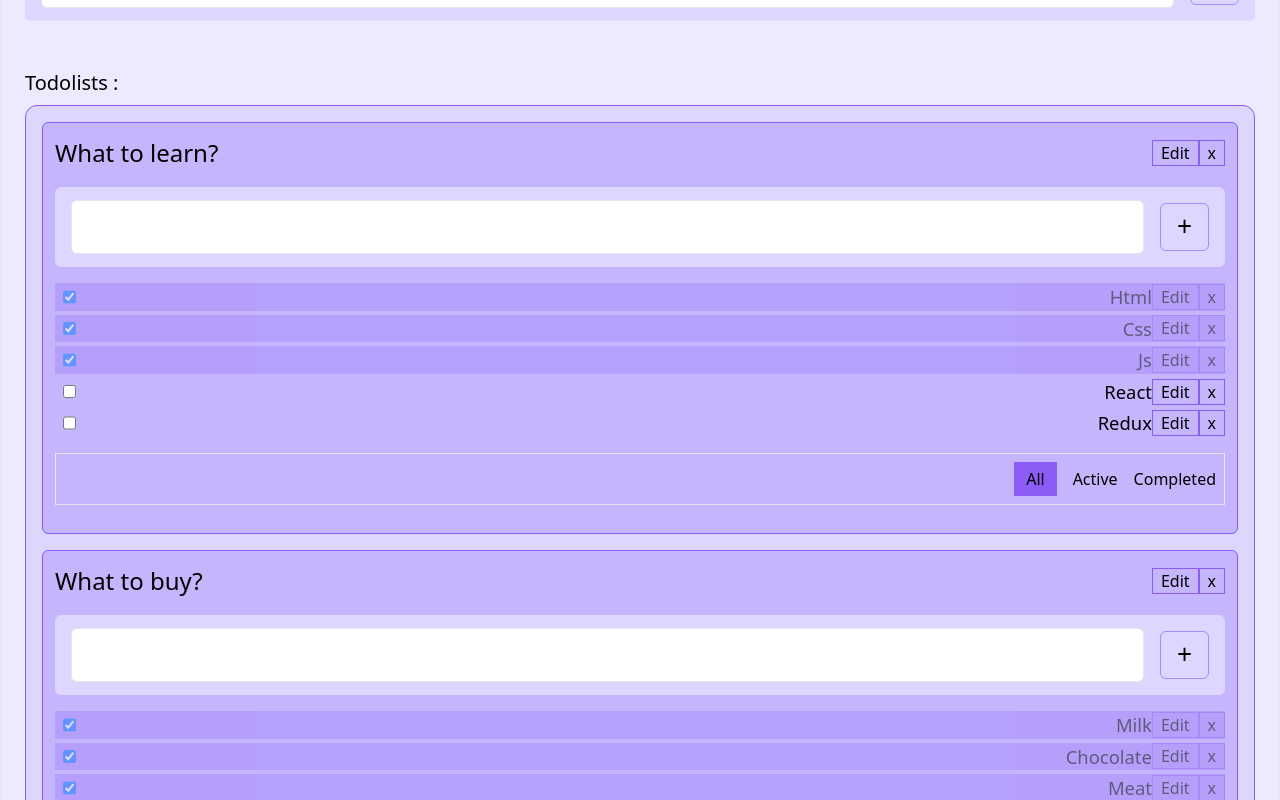
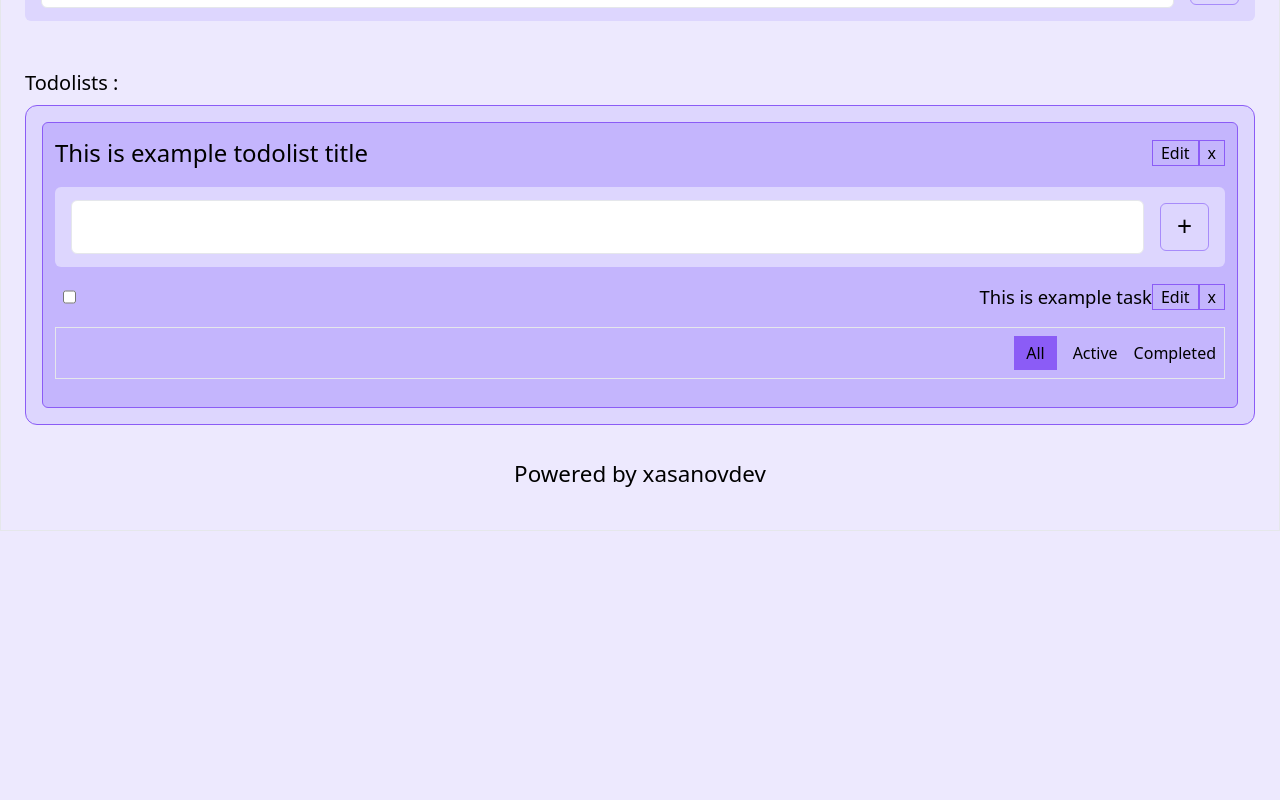
Before and after one commit to xasanovdev/react-todolist-ts-app, a React (Vite) app: page / in a window 1280 px wide. Shown: the part 200-1000 px from the top of the page. After the commit the page ends 800 px from the top, so only its background shows below. Built offline with nearby package versions, Linux system fonts and the light colour scheme.

Commit message:
changed data

```diff
--- a/index.html
+++ b/index.html
@@ -4,7 +4,7 @@
     <meta charset="UTF-8" />
     <link rel="icon" type="image/svg+xml" href="/vite.svg" />
     <meta name="viewport" content="width=device-width, initial-scale=1.0" />
-    <title>Vite + React + TS</title>
+    <title>Todolist App</title>
   </head>
   <body>
     <div id="root"></div>
--- a/src/App/App.tsx
+++ b/src/App/App.tsx
@@ -21,24 +21,11 @@ function App() {
   const todolist2 = uuidv4();
 
   const [tasksObj, setTasks] = useState<TaskslistType>({
-    [todolist1]: [
-      { id: uuidv4(), title: 'Html', isDone: true },
-      { id: uuidv4(), title: 'Css', isDone: true },
-      { id: uuidv4(), title: 'Js', isDone: true },
-      { id: uuidv4(), title: 'React', isDone: false },
-      { id: uuidv4(), title: 'Redux', isDone: false },
-    ],
-    [todolist2]: [
-      { id: uuidv4(), title: 'Milk', isDone: true },
-      { id: uuidv4(), title: 'Chocolate', isDone: true },
-      { id: uuidv4(), title: 'Meat', isDone: true },
-      { id: uuidv4(), title: 'Fruits', isDone: false },
-    ],
+    [todolist1]: [{ id: uuidv4(), title: 'This is example task', isDone: false }],
   });
 
   const [todolists, setTodolists] = useState<Array<TodolistType>>([
-    { id: todolist1, title: 'What to learn?', filter: 'All' },
-    { id: todolist2, title: 'What to buy?', filter: 'All' },
+    { id: todolist1, title: 'This is example todolist title', filter: 'All' },
   ]);
 
   function filteredTasks(value: FilterValuesType, todolistId: string) {
```
